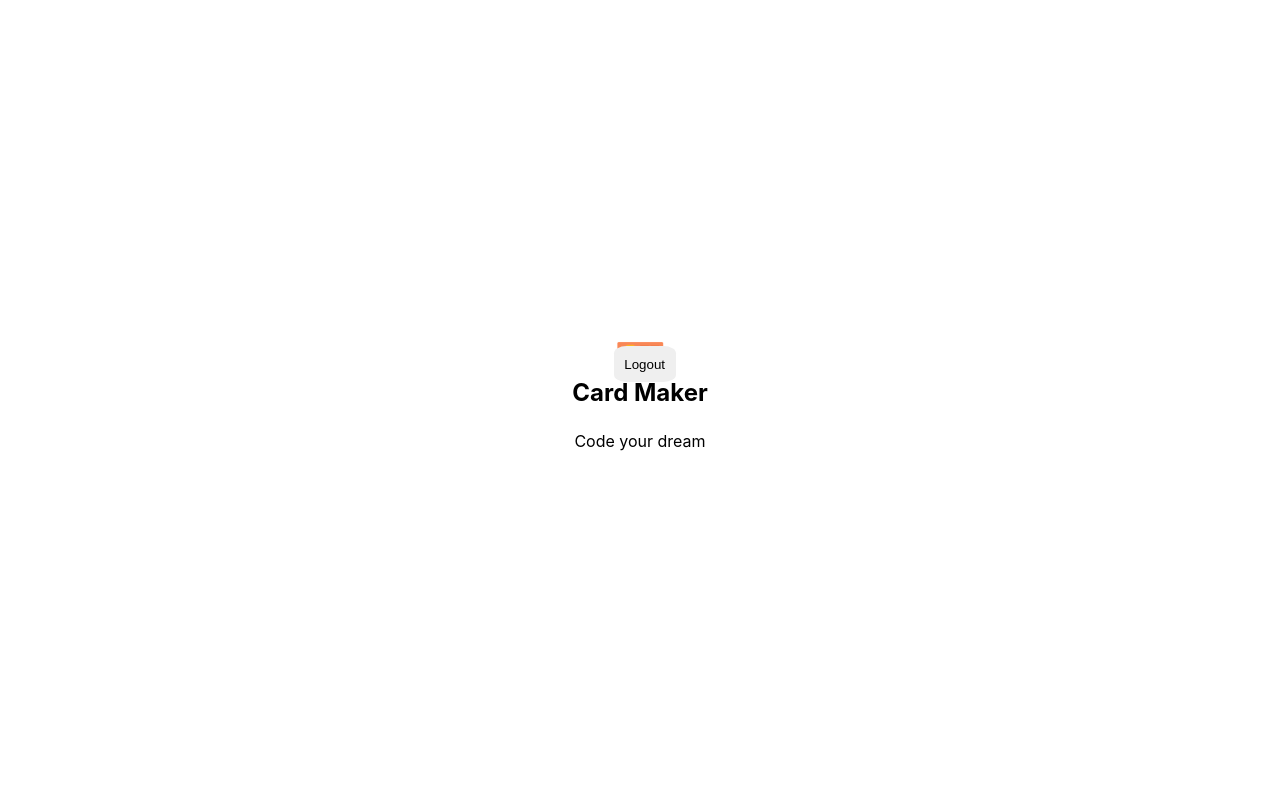
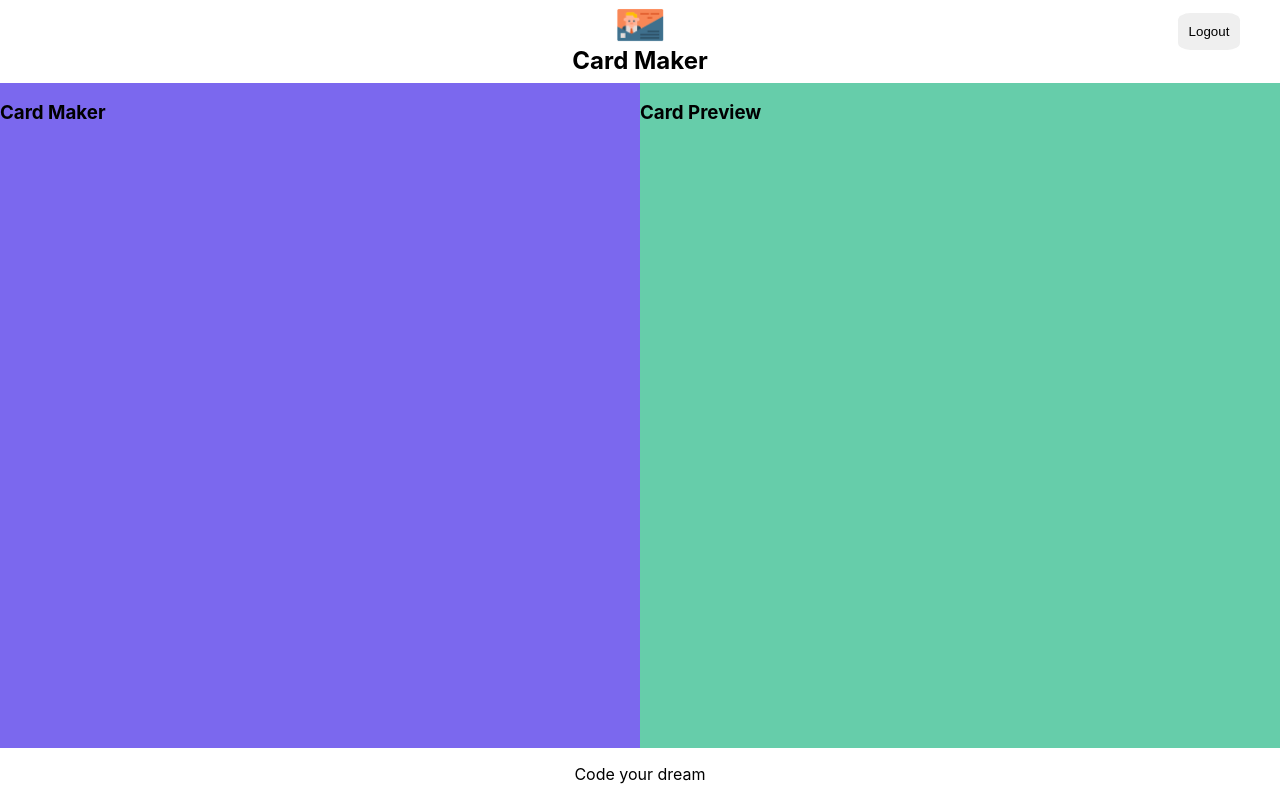
Before and after one commit to kaynekaynekayne/cardmaker-ell, a React (Create React App) app: page /maker in a window 1280 px wide. Built offline with nearby package versions, Linux system fonts and the light colour scheme; no server answers; sample sign-in values are in the browser's storage.

Commit message:
add editor and preview layout

```diff
--- /dev/null
+++ b/src/components/editor/editor.jsx
@@ -0,0 +1,13 @@
+import React from 'react';
+import styles from './editor.module.css';
+
+const Editor = () => {
+
+    return(
+        <section className={styles.editor}>
+            <h1>Card Maker</h1>
+        </section>
+    )
+};
+
+export default Editor;
--- /dev/null
+++ b/src/components/editor/editor.module.css
@@ -0,0 +1,11 @@
+.editor{
+    flex-basis:50%;
+    background-color: mediumslateblue;
+}
+
+.title {
+    width: 100%;
+    text-align: center;
+    margin-bottom: 1em;
+    color: makerGreen;
+}
--- a/src/components/maker/maker.jsx
+++ b/src/components/maker/maker.jsx
@@ -2,13 +2,14 @@
 import styles from './maker.module.css';
 import Header from '../header/header';
 import Footer from '../footer/footer';
+import Editor from '../editor/editor';
+import Preview from '../preview/preview';
 import { useNavigate } from 'react-router-dom';
 
 const Maker = ({authService}) => {
     let navigate=useNavigate();
     const onLogout=()=>{
         authService.logout();
-        console.log("u r logout")
     }
 
     useEffect(()=>{
@@ -22,6 +23,10 @@
     return(
         <section className={styles.maker}>
             <Header onLogout={onLogout}/>
+            <div className={styles.container}>
+                <Editor />
+                <Preview />
+            </div>
             <Footer />
         </section>
     )
--- a/src/components/maker/maker.module.css
+++ b/src/components/maker/maker.module.css
@@ -0,0 +1,23 @@
+@value mediaQuery from '../../common/size.css';
+@value makerWhite from '../../common/colors.css';
+
+.maker {
+  width: 100%;
+  height: 100%;
+  max-width: 80rem;
+  display: flex;
+  flex-direction: column;
+  background-color: makerWhite;
+}
+
+.container {
+  display: flex;
+  flex: 1;
+  min-height: 0;
+}
+
+@media screen and (max-width: mediaQuery) {
+  .container {
+    flex-direction: column;
+  }
+}
--- /dev/null
+++ b/src/components/preview/preview.jsx
@@ -0,0 +1,14 @@
+import React from 'react';
+import styles from './preview.module.css';
+
+
+const Preview = () => {
+
+    return(
+        <section className={styles.preview}>
+            <h1>Card Preview</h1>
+        </section>
+    )
+};
+
+export default Preview;
--- /dev/null
+++ b/src/components/preview/preview.module.css
@@ -0,0 +1,20 @@
+.preview{
+    flex-basis:50%;
+    background-color: mediumaquamarine;
+}
+
+.title {
+    width: 100%;
+    text-align: center;
+    margin-bottom: 1em;
+    color: makerGreen;
+}
+
+.cards {
+    width: 100%;
+    height: 100%;
+    padding: 0.5em 2em;
+    display: flex;
+    flex-direction: column;
+    align-items: center;
+}
```
